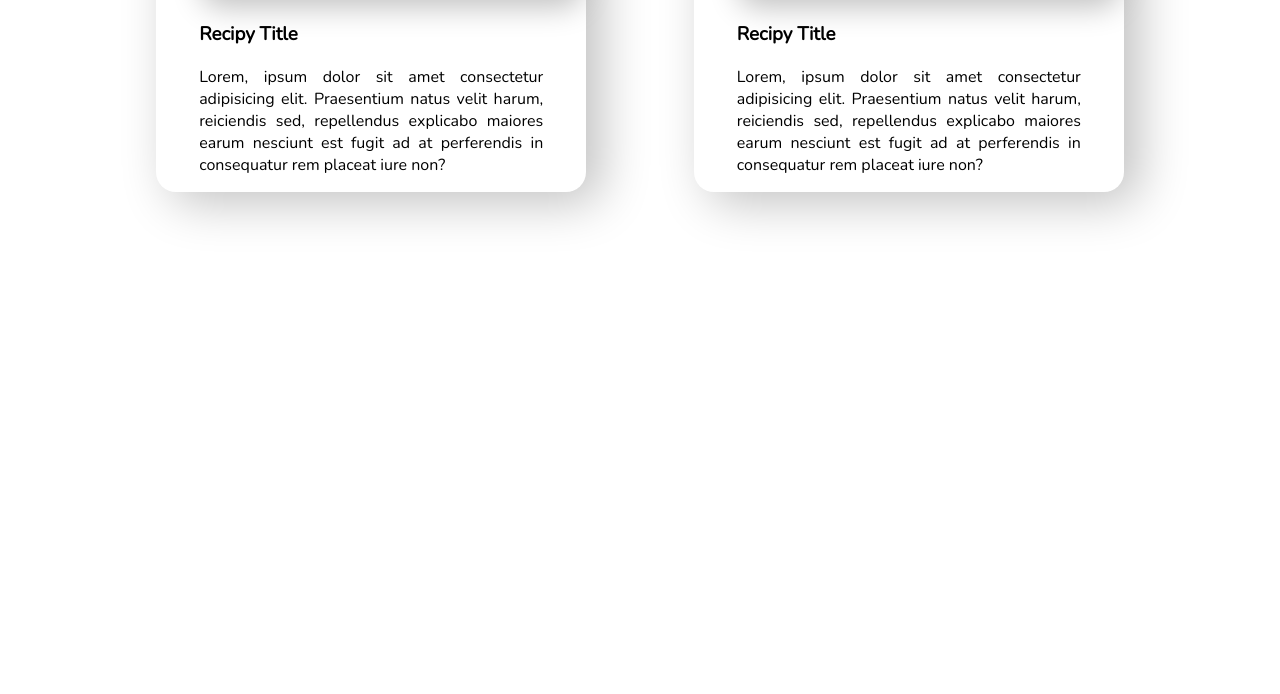
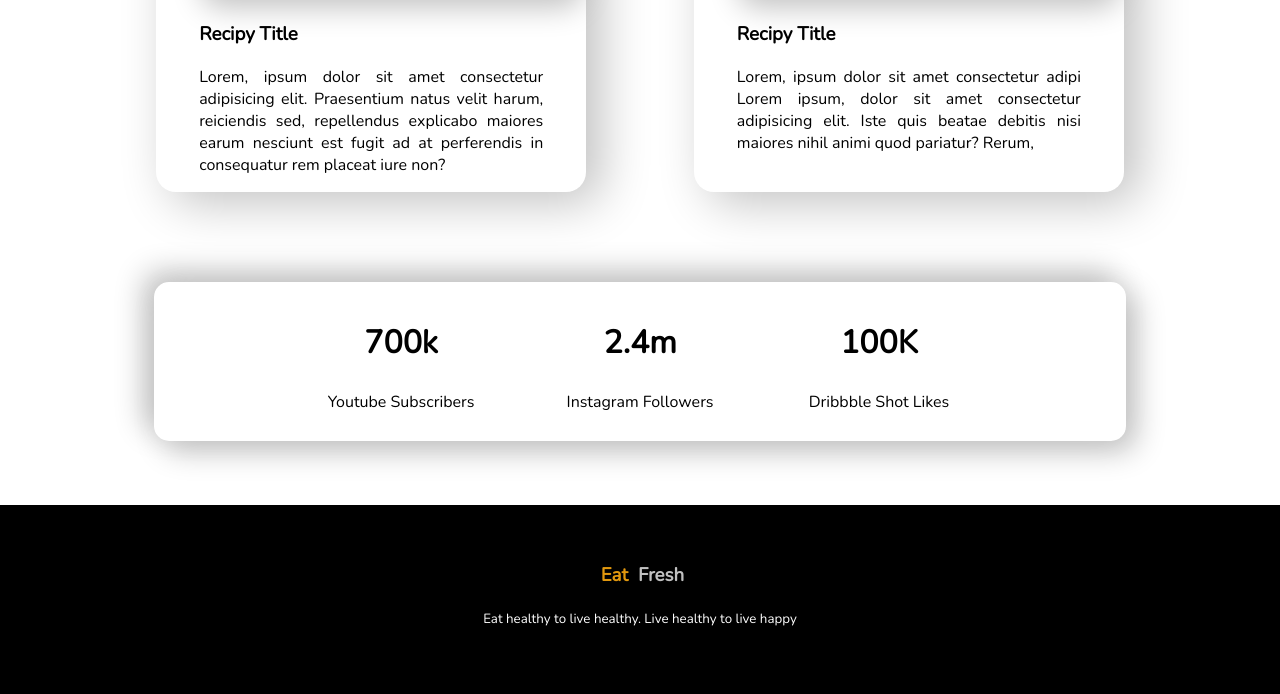
Before and after one commit to monirzkhan/my-second-portfolio, a plain HTML site: page index.html in a window 1280 px wide. Shown: the part 1731-2425 px from the top of the page. Before the commit the page ends 1987 px from the top, so only its background shows below. Drawn offline with nearby package versions, Linux system fonts and the light colour scheme.

Commit message:
footer added

```diff
--- a/index.html
+++ b/index.html
@@ -47,26 +47,53 @@
         </div>
     </section>
 
-     <section class="section-three">
+    <section class="section-three">
         <div>
             <h2>My Recipies</h2>
-            <p>Lorem ipsum dolor, sit amet consectetur adipisicing elit. Placeat accusamus, asperiores quae commodi alias magni ipsam a pariatur! Optio quis neque tempore quaerat, maxime aut voluptas? Ducimus veritatis impedit commodi!m</p>
+            <p>Lorem ipsum dolor, sit amet consectetur adipisicing elit. Placeat accusamus, asperiores quae commodi
+                alias magni ipsam a pariatur! Optio quis neque tempore quaerat, maxime aut voluptas? Ducimus veritatis
+                impedit commodi!m</p>
         </div>
-     </section>
+    </section>
 
-     <section class="section-four">
+    <section class="section-four">
         <div class="recipy-item">
             <img src="images/food/Project Cover5.png" alt="mixed vegitables">
             <h3>Recipy Title</h3>
-            <p> Lorem, ipsum dolor sit amet consectetur adipisicing elit. Praesentium natus velit harum, reiciendis sed, repellendus explicabo maiores earum nesciunt est fugit ad at perferendis in consequatur rem placeat iure non?</p>
+            <p> Lorem, ipsum dolor sit amet consectetur adipisicing elit. Praesentium natus velit harum, reiciendis sed,
+                repellendus explicabo maiores earum nesciunt est fugit ad at perferendis in consequatur rem placeat iure
+                non?</p>
         </div>
         <div class="recipy-item">
             <img src="images/food/Project Cover7.png" alt="mixed vegitables-2">
             <h3>Recipy Title</h3>
-            <p> Lorem, ipsum dolor sit amet consectetur adipisicing elit. Praesentium natus velit harum, reiciendis sed, repellendus explicabo maiores earum nesciunt est fugit ad at perferendis in consequatur rem placeat iure non?</p>
+            <p> Lorem, ipsum dolor sit amet consectetur adipi Lorem ipsum, dolor sit amet consectetur adipisicing elit.
+                Iste quis beatae debitis nisi maiores nihil animi quod pariatur? Rerum, </p>
         </div>
-     </section>
+    </section>
+
+
+    <section class="section-five">
+        <div class="three-division">
+            <h1>700k</h1>
+            <p>Youtube Subscribers</p>
+        </div>
+
+        <div class="three-division">
+            <h1>2.4m</h1>
+            <p>Instagram Followers</p>
+        </div>
+
+        <div class="three-division">
+            <h1>100K</h1>
+            <p>Dribbble Shot Likes</p>
+        </div>
+    </section>
 
 </body>
+<footer>
+    <h3> <span class="orange">Eat</span>  <span class="silver">Fresh</span></h3>
+    <small>Eat healthy to live healthy. Live healthy to live happy</small>
+</footer>
 
 </html>
--- a/style.css
+++ b/style.css
@@ -11,10 +11,10 @@
     width: 100%;
 }
 
-h1 {
+.half-width h1 {
     font-size: 4em;
 }
-p {
+.half-width p {
     font-size: 1em;
 }
 body {
@@ -105,25 +105,20 @@ body {
     margin-right: 8%;
     box-shadow: 10px 10px 30px silver;
 
-
-
 }
 
 .section-four h3 {
 
     margin-left: 10%;
-
     margin-right:10%;
 
+}
 
-}
 .section-four p {
 
     margin-left: 10%;
-
     margin-right:10%;
     text-align: justify;
-
 
 }
 
@@ -138,3 +133,48 @@ body {
     padding: 0px, 20px, 0px, 20px;
 
 }
+
+.section-five {
+    display: flex;
+    box-shadow: 10px 10px 30px silver, -10px -10px 30px silver;
+    margin: 2% 12%;
+    padding: 1% 10%;
+    border-radius: 15px;
+}
+
+.three-division {
+    width: 33.5%;
+    text-align: center;
+
+}
+.three-division h1 {
+    font-size: 2em;
+    font-weight: 1000;
+
+
+}
+
+footer {
+    height: 150px;
+    background-color: black;
+    text-align: center;
+    color: white;
+    margin-top: 5%;
+    padding-top: 3%;
+}
+
+footer h1 {
+    font-weight: 500;
+
+
+}
+
+.orange {
+    color:rgb(226, 152, 14);
+    padding: 5px;
+
+}
+
+.silver {
+    color: silver;
+}
```
